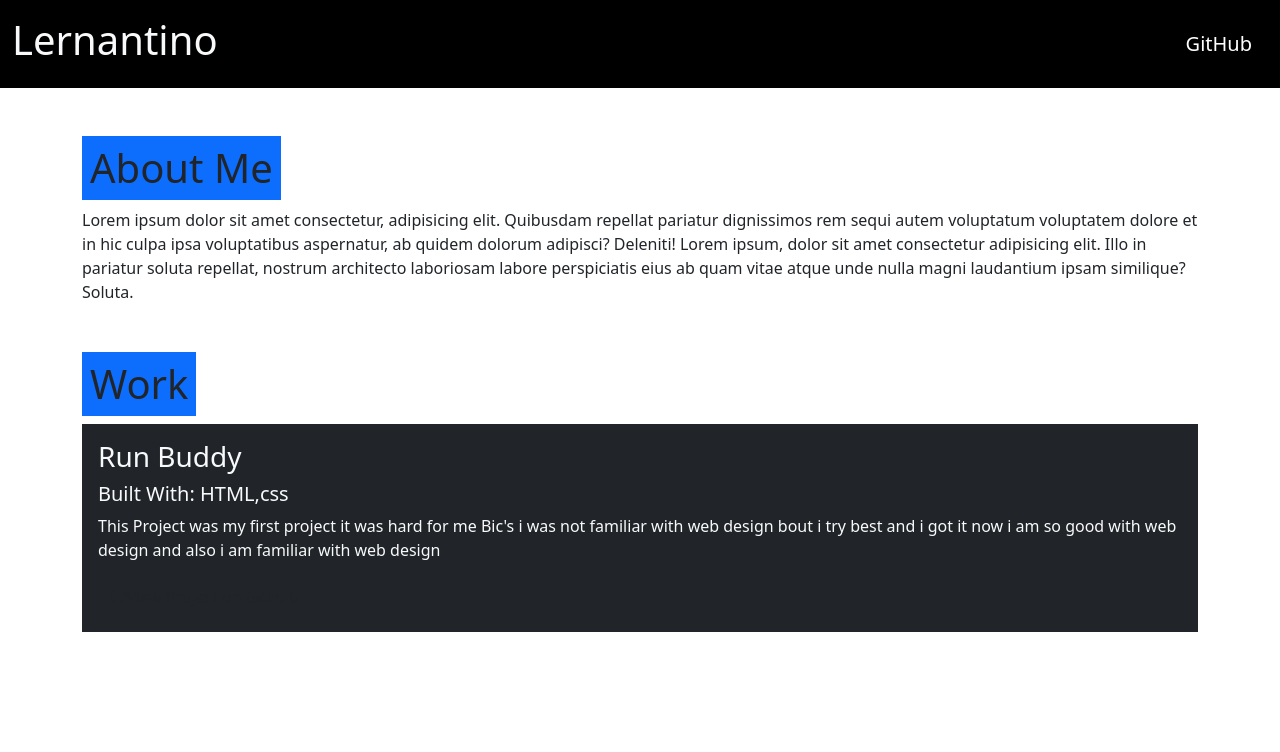
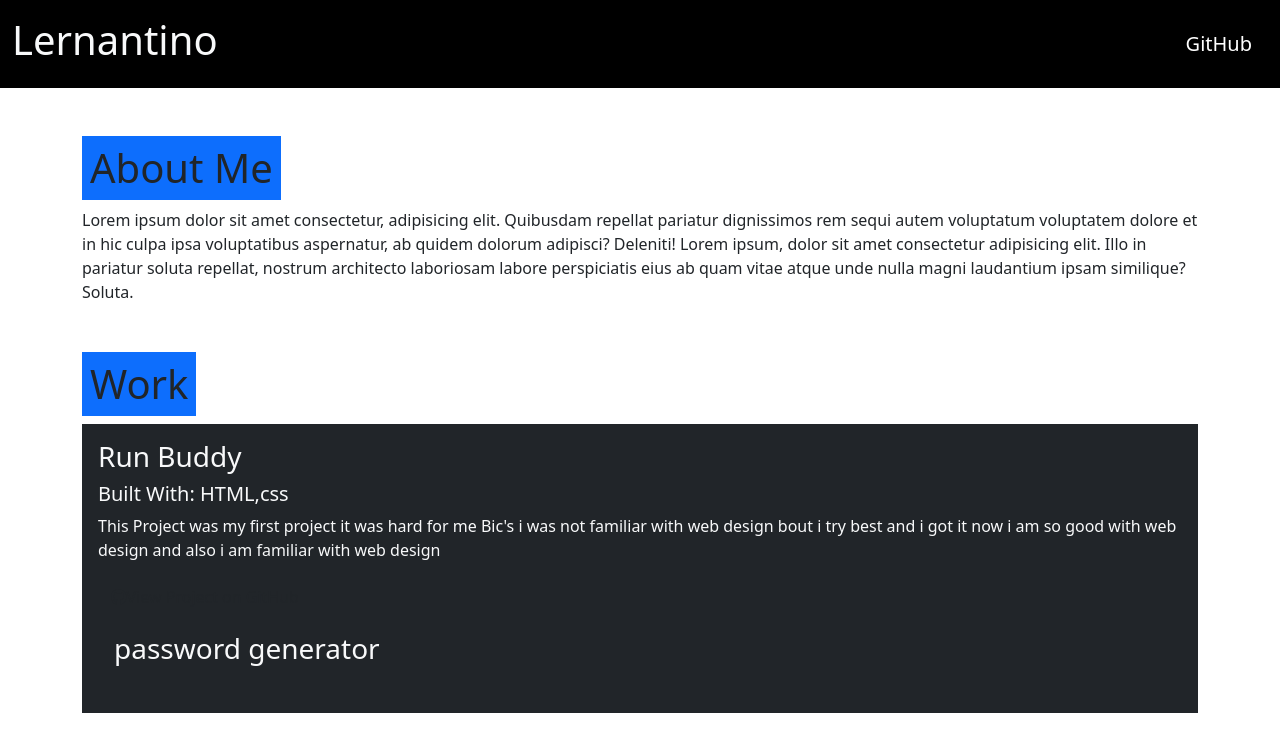
Before and after one commit to rafiqnasrat/9nasrat, a plain HTML site: page index.html in a window 1280 px wide. Drawn offline with nearby package versions, Linux system fonts and the light colour scheme.

Commit message:
i add anth div with col-12 clas and also more class

```diff
--- a/index.html
+++ b/index.html
@@ -43,6 +43,12 @@
              </h5>
              <P>This Project was my first project it was hard for me Bic's i was not familiar with web design bout i try best and i got it now i am so good with web design and also i am familiar with web design </P>
              <a href="https://github.com/rafiqnasrat/run-buddy" class="btn"><i class="fab fa-github mr-2"></i>View Project on GitHub</a>
+
+              <div class="col-12 mb-2 bg-dark text-light p-3" >
+                <h3 class="portfolio-item-title text-light">password generator</h3>
+
+              </div>
+
          </section>
 
        </main>
```
